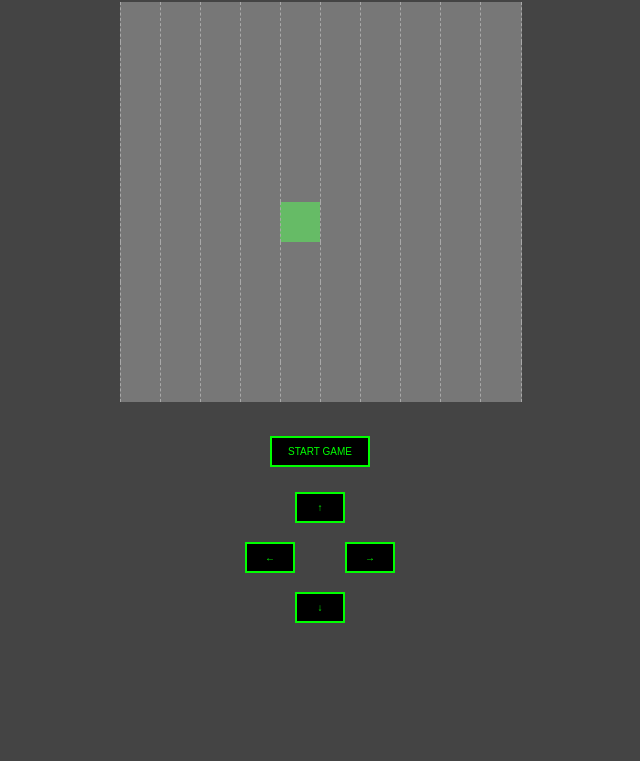
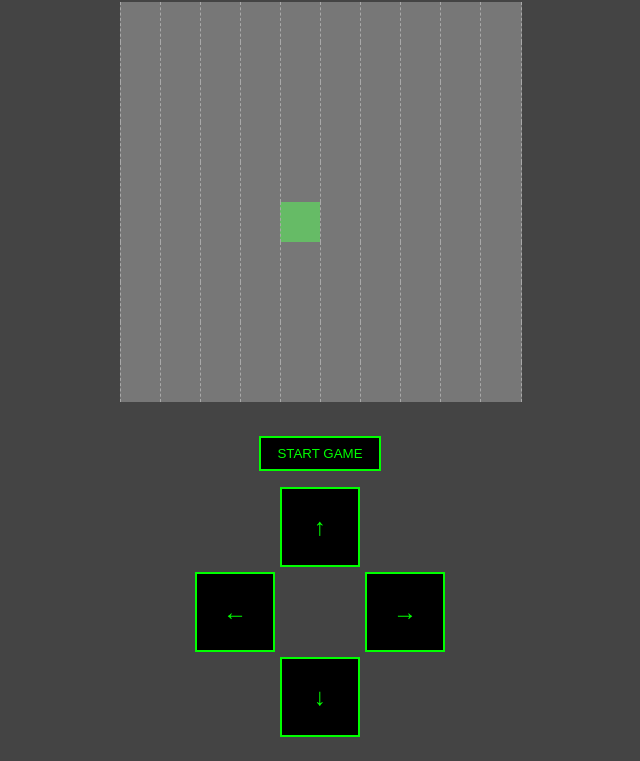
Before and after one commit to Gervig/GridRunner-25, a plain HTML site: page index.html in a window 1280 px wide. Shown: the part 86-847 px from the top of the page, without its empty margins (320-960 px from the left). Before the commit the page ends 800 px from the top, so only its background shows below. Drawn offline with Linux system fonts and the light colour scheme.

Commit message:
larger buttons

```diff
--- a/style.css
+++ b/style.css
@@ -27,14 +27,23 @@ h1 {
   color: chartreuse;
 }
 
+/* Increase the D-pad grid size */
 #dpad {
   display: grid;
-  grid-template-columns: 50px 50px 50px;
-  grid-template-rows: 50px 50px 50px;
-  gap: 0px;
+  grid-template-columns: 80px 80px 80px;
+  grid-template-rows: 80px 80px 80px;
+  gap: 5px;
   justify-content: center;
   align-items: center;
 }
+
+#dpad button {
+  font-size: 24px;
+  padding: 20px;
+  width: 100%;
+  height: 100%;
+}
+
 
 #buttons {
   display: flex;
@@ -65,7 +74,6 @@ h1 {
 }
 
 #buttons button {
-  font-size: 10px;
   padding: 8px 16px;
   color: #00ff00;
   background-color: #000;
```
